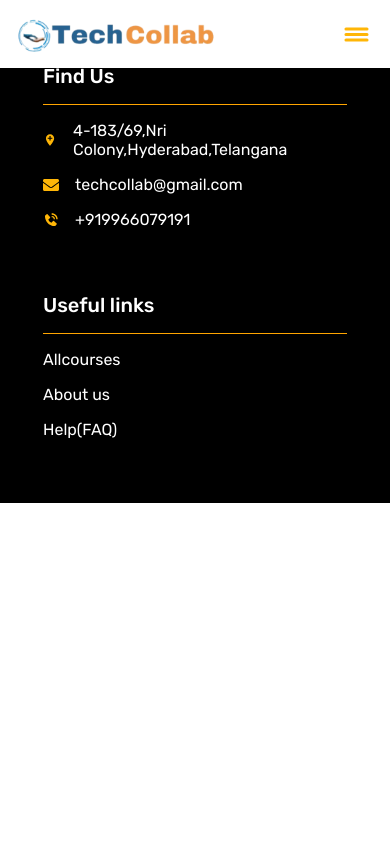
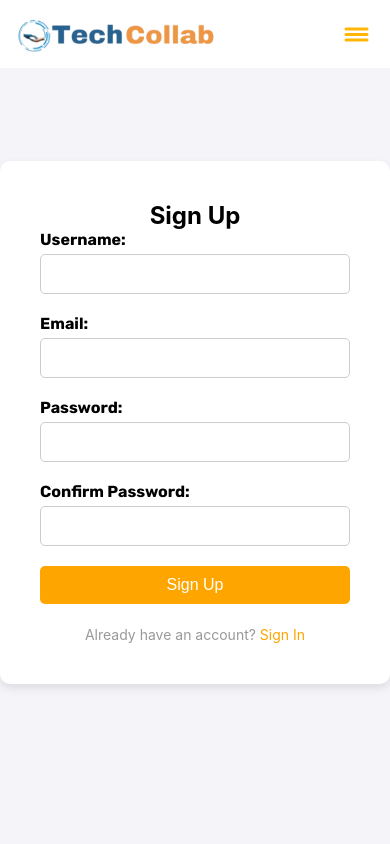
Before and after one commit to pavandudla/TechnologyCollaboration, a React (Create React App) app: page /TechnologyCollaboration/signup in a window 390 px wide. Shown: the top 844 px of the page. Built offline with nearby package versions, Linux system fonts and the light colour scheme.

Commit message:
added basename to router

```diff
--- a/package.json
+++ b/package.json
@@ -1,4 +1,5 @@
 {
+  "homepage":"https://pavandudla.github.io/TechnologyCollaboration",
   "name": "courses",
   "version": "0.1.0",
   "private": true,
@@ -15,6 +16,8 @@
   },
   "scripts": {
     "start": "react-scripts start",
+    "predeploy":"npm run build",
+    "deploy":"gh-pages -d build",
     "build": "react-scripts build",
     "test": "react-scripts test",
     "eject": "react-scripts eject"
--- a/src/App.js
+++ b/src/App.js
@@ -32,10 +32,10 @@ import { BrowserRouter as Router, Routes, Route } from 'react-router-dom';
 function App() {
   return (
     <div className="App">
-     <Router>
+      <Router basename="/TechnologyCollaboration">
         <ScrollToTop/>
         <Navbar/>
-      <Routes>
+        <Routes >
             <Route path="/" element={<Home />} />
             <Route path="/training" element={<Course/>} />
             <Route path="/footer" element={<Footer/>} />
--- a/src/Components/Signup_Component/Signup.css
+++ b/src/Components/Signup_Component/Signup.css
@@ -89,10 +89,8 @@
 
 @media (max-width:768px) {
   .signup-container {
-
-
-    padding: 10rem 2rem;
-
+    /* padding: 10rem 2rem; */
+    padding: 0;
     margin-top: 0;
 
 
```
Also changed, not shown: 1 other file (tests, documents, lock files or other folders). Lines whose indentation alone changed are shown as unchanged.
